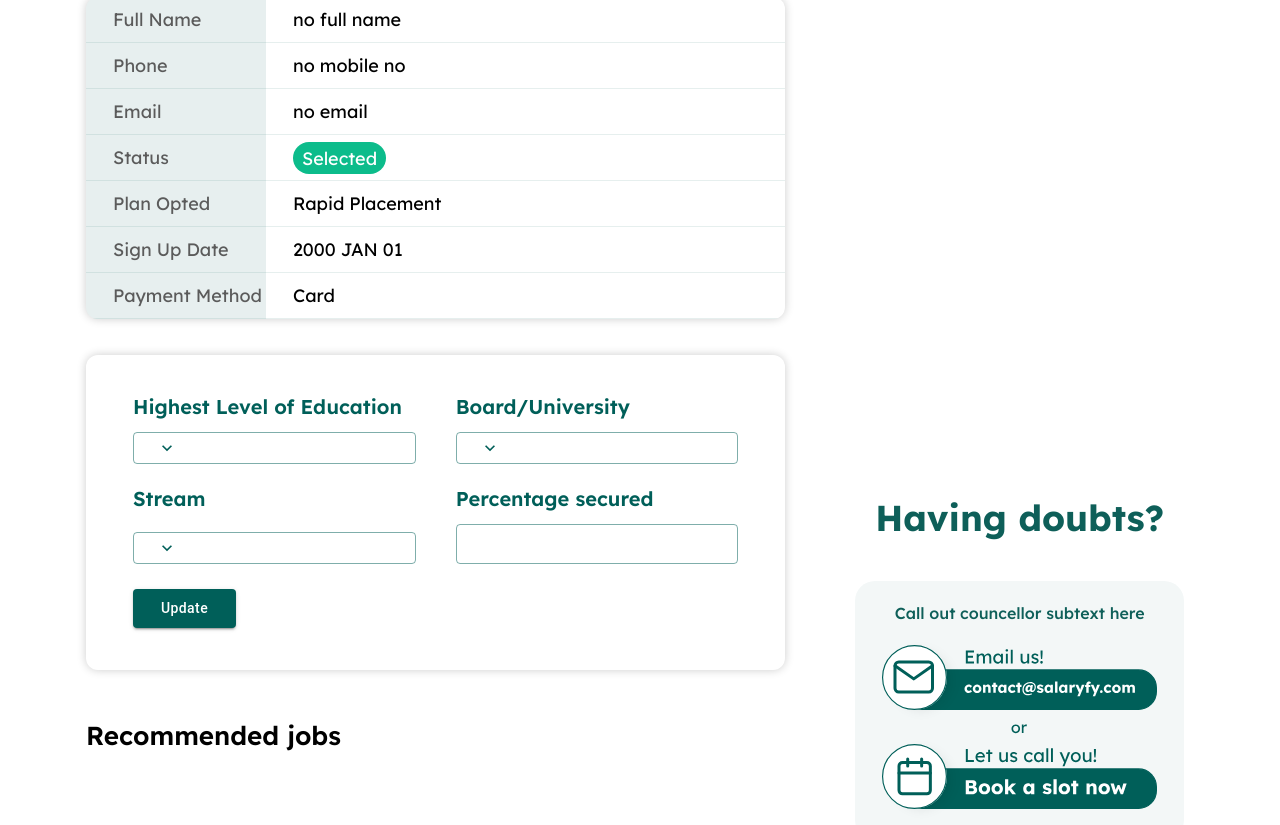
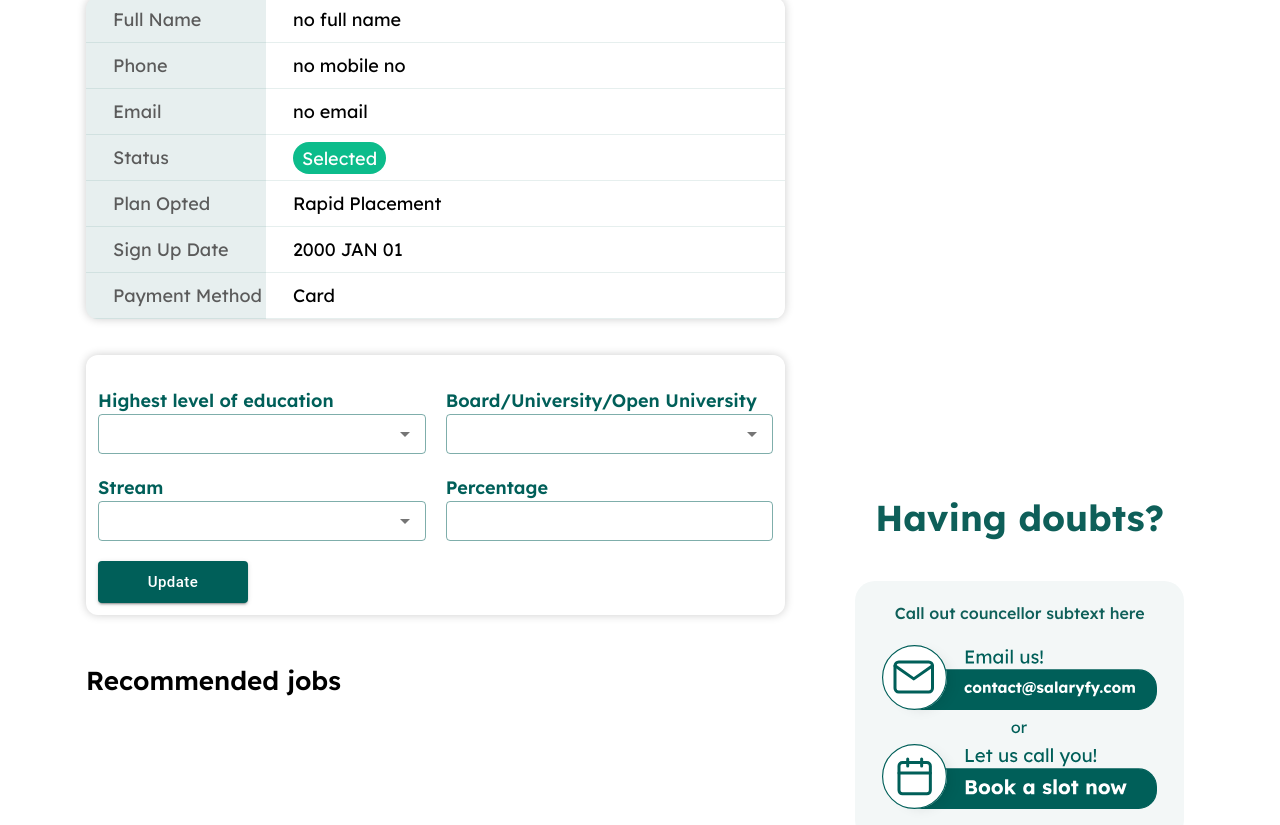
Before and after one commit to mayurkukade/Salaryfy, a React (Vite) app in the folder salaryfy/: page /questionnaire/fresher-dashboard in a window 1280 px wide. Shown: the part 496-1321 px from the top of the page. Built offline with nearby package versions, Linux system fonts and the light colour scheme.

Commit message:
EducationalInfoComponent separated here

```diff
--- a/salaryfy/src/modules/questionnaire/constants/fresher.type.ts
+++ b/salaryfy/src/modules/questionnaire/constants/fresher.type.ts
@@ -4,3 +4,5 @@ export type EducationalSkillsKey = {
   board:                      ItemsKeyType,
   stream:                     ItemsKeyType
 }
+
+export type UserEducationSkill = { highestLevelOfEdu: string | undefined, board: string | undefined, stream: string | undefined, percentage: number | undefined, UserId: string | undefined | null }
--- a/salaryfy/src/modules/questionnaire/pages/fresher-dashboard.page.tsx
+++ b/salaryfy/src/modules/questionnaire/pages/fresher-dashboard.page.tsx
@@ -1,12 +1,10 @@
-import { Button, TextField } from "@mui/material";
-import DropdownMenu from "../../../components/DropdownMenu";
+import { Button } from "@mui/material";
 
-import KeyboardArrowDownIcon from "@mui/icons-material/KeyboardArrowDown";
 import { HavingDoubts } from "../components/having-doubts.component";
 import LenskartImage from "../../../assets/images/lenskart-icon.png";
 import { useDispatch, useSelector } from "react-redux";
 import { AppStoreStateType, RootState } from "../../../store/app.store";
-import { useEffect, useRef, useState } from "react";
+import { ChangeEvent, useEffect, useRef, useState } from "react";
 import { SLICE_NAMES } from "../../../features/slice-names.enum";
 import { CommonUtilities } from "../../../utils/common.utilities";
 import { useLazyGetUserByIdQuery } from "../../../features/api-integration/user-profile/user-profile.slice";
@@ -15,11 +13,19 @@ import { setUserDetails } from "../../../features/reducers/user-details/user-det
 import { useLazyGetUpcomingInterviewsQuery } from "../../../features/api-integration/upcoming-interviews/upcoming-interviews.slice";
 import { useLazyGetJobByIdQuery, useLazyGetRecommendedJobsQuery } from "../../../features/api-integration/jobs-search-slice/jobs-search.slice";
 import { JobsDetailsType } from "../../../features/reducers/job-details/job-details.interface";
-import { useLazyGetProfileQuery, useSaveProfileMutation } from "../../../features/api-integration/profile-qualification/profile-qualification.slice";
 import React from "react";
+import _ from 'lodash';
 import { QuestionnaireHttpClient } from "../services/questionnaire.service";
 import { concatMap } from "rxjs";
+import { EducationalSkillsType, FresherProfileUploadService, INITIAL_EDUCATIONAL_SKILLS } from "../services/fresher-profile-upload.service";
+import { EducationalSkillsKey, UserEducationSkill } from "../constants/fresher.type";
+import { EducationalInfoComponent } from "../components/educational-info.component";
+import { BOARD_LIST, CHANGED_BY, HIGHEST_EDUCATION, STREAM_LIST, STREAM_NOBOARD_LIST } from "../constants/fresher-profile-upload.list";
+import { useLazyGetProfileQuery, useLazyUniversitySuggestionsQuery, useSaveProfileMutation } from "../../../features/api-integration/profile-qualification/profile-qualification.slice";
 
+const initialValue: { value: CHANGED_BY } = {
+  value: CHANGED_BY.SERVER
+};
 interface UpcomingInterviewType {
   date: string,
   interviewDate: string,
@@ -62,27 +68,72 @@ export function FresherDashboard() {
 
   const userId = useSelector((state: RootState) => state.authSlice.userId);
   const userProfile = useSelector((state: AppStoreStateType) => state.root[SLICE_NAMES.USER_DETAILS]);
-  const [profileLevel, setProfileLevel] = useState<ProfileLevelType>({ board: [], highestLevelOfEdu: [], percentage: "", stream: [] });
-  const percentageTextfieldRef = useRef<HTMLInputElement | null>(null);
   const [getLazyUserProfile] = useLazyGetUserByIdQuery();
   const [getLazyUpcomingInterviews] = useLazyGetUpcomingInterviewsQuery();
-  const [getLazyProfile] = useLazyGetProfileQuery();
+  const [getRecommendedJobs] = useLazyGetRecommendedJobsQuery();
   const [saveProfile] = useSaveProfileMutation();
-  const [getRecommendedJobs] = useLazyGetRecommendedJobsQuery();
   const dispatch = useDispatch();
 
+  const [educationalSkills, setEducationalSkills] = useState<EducationalSkillsType>(INITIAL_EDUCATIONAL_SKILLS);
+  const [getUniversities] = useLazyUniversitySuggestionsQuery();
+  const [getProfileEducationalSkills] = useLazyGetProfileQuery();
+
   const httpClient: QuestionnaireHttpClient = new QuestionnaireHttpClient();
-
-  const profileLevelPayload: ProfileLevelType = React.useMemo(() => ({ board: [], highestLevelOfEdu: [], percentage: "", stream: [] }), []);
-
   const [listUpcomingInterviews, setListUpcomingInterviews] = useState<Array<UpcomingInterviewType>>([]);
   const [recommendJobsState, setRecommendJobsState] = useState<Array<JobsDetailsType>>([]);
 
-  function handlePercentageChange(value: string) {
-    // const percentageElement = percentageTextfieldRef.current;
-    // percentageElement
-    profileLevelPayload.percentage = value;
+  const educationalSkillsKey: EducationalSkillsKey = {
+    highestLevelEducation: useState<string | null>(null),
+    board: useState<string | null>(null),
+    stream: useState<string | null>(null),
   }
+
+  const payloadEducationalSkills: EducationalSkillsKey = {
+    highestLevelEducation: useState<string | null>(null),
+    board: useState<string | null>(null),
+    stream: useState<string | null>(null),
+  }
+
+  const educationalSkillsChangedByRef = useRef(initialValue);
+
+  const fresherProfileUploadService = new FresherProfileUploadService();
+
+  useEffect(() => {
+    if (educationalSkillsChangedByRef.current.value === CHANGED_BY.USER) {
+      const selectedHighestEducation = educationalSkills.highestEducationList.find(e => e.selected);
+      switch (selectedHighestEducation?.value) {
+
+        case HIGHEST_EDUCATION.MATRIC:
+          educationalSkillsKey.stream[1](() => null);
+          educationalSkillsKey.board[1](() => null);
+          setEducationalSkills((educationalSkills) => ({ ...educationalSkills, boardList: BOARD_LIST.map(board => ({ ...board, selected: false })), streamList: [] })); break;
+
+        case HIGHEST_EDUCATION.INTER:
+          educationalSkillsKey.stream[1](() => null);
+          educationalSkillsKey.board[1](() => null);
+          setEducationalSkills((educationalSkills) => ({ ...educationalSkills, boardList: BOARD_LIST.map(board => ({ ...board, selected: false })), streamList: STREAM_LIST.map(stream => ({ ...stream, selected: false })) })); break;
+
+        default:
+          setEducationalSkills((educationalSkills) => ({ ...educationalSkills, boardList: [], streamList: STREAM_NOBOARD_LIST.map(stream => ({ ...stream, selected: false })) })); break;
+
+      }
+    }
+
+  }, [educationalSkills.highestEducationList]);
+
+  useEffect(() => {
+    const payload = {
+      highestEducation: educationalSkills.highestEducationList.find((entity) => entity.selected)?.value,
+      board: educationalSkills.boardList.find((entity) => entity.selected)?.value,
+      stream: educationalSkills.streamList.find((entity) => entity.selected)?.value,
+      percentage: educationalSkills.percentage
+    }
+
+    if (!payload.highestEducation) { /** **/ }
+    if (!payload.board) { /** **/ }
+    if (!payload.stream) { /** **/ }
+
+  }, [educationalSkills.highestEducationList.find((entity) => entity.selected)?.value, educationalSkills.boardList.find((entity) => entity.selected)?.value, educationalSkills.streamList.find((entity) => entity.selected)?.value, educationalSkills.percentage]);
 
   async function userIdUpdated() {
     if (!userId) { return; }
@@ -106,51 +157,120 @@ export function FresherDashboard() {
 
     // const { data: { response: profileResponseData } } = await getLazyProfile(userId);
 
-    httpClient.request(getLazyProfile(userId))
-      .pipe( concatMap(async ({ data: { response } }) => response) )
-      .subscribe((profileResponseData) => {
-
-        const updatedProfileLevel = { ...profileLevel };
-        updatedProfileLevel.board.push(profileResponseData.board);
-        updatedProfileLevel.highestLevelOfEdu.push(profileResponseData.highestLevelOfEdu);
-        updatedProfileLevel.stream.push(profileResponseData.stream);
-        updatedProfileLevel.percentage = profileResponseData.percentage;
-
-        setProfileLevel(() => updatedProfileLevel);
-        if (percentageTextfieldRef?.current) {
-          percentageTextfieldRef.current.value = profileResponseData.percentage;
-          profileLevelPayload.percentage = profileResponseData.percentage;
-          console.log(profileLevelPayload);
-        }
-      })
-
     // const { data: { list: responseRecommendJobs } } = await getRecommendedJobs('');
 
     httpClient.request(getRecommendedJobs(''))
-      .pipe( concatMap(async ({ data: { list: response } }) => response) )
-      .subscribe((response)=> setRecommendJobsState(() => response))
-
-  }
-
-  async function onUpdate() {
-    const updateProfileLevelPayload = { ...profileLevel, percentage: profileLevelPayload.percentage };
-    const payload = {
-      highestLevelOfEdu: "10Th",
-      board: "Nagpur",
-      stream: "ENTC",
-      percentage: profileLevelPayload.percentage,
-      UserId: userId,
-    }
-
-    const response = await saveProfile(payload);
-    console.log(response);
+      .pipe(concatMap(async ({ data: { list: response } }) => response))
+      .subscribe((response) => setRecommendJobsState(() => response))
 
   }
 
   useEffect(() => {
     userIdUpdated();
+    if (!userId) { return; }
+    fetchEducationalSkills(userId);
   }, [userId]);
 
+  function fetchEducationalSkills(userId: string) {
+    httpClient.request(getProfileEducationalSkills(userId))
+      .pipe(
+        concatMap(async ({ data: { response } }) => response)
+      )
+      .subscribe((response: UserEducationSkill) => {
+        educationalSkillsChangedByRef.current.value = CHANGED_BY.SERVER;
+        if (response?.highestLevelOfEdu) {
+          onHighestLevelEducationChangeHandler(response.highestLevelOfEdu, CHANGED_BY.SERVER);
+
+
+          educationalSkillsKey.highestLevelEducation[1](() => response.highestLevelOfEdu || null);
+          payloadEducationalSkills.highestLevelEducation[1](() => response.highestLevelOfEdu || null);
+        }
+        if (response?.board) {
+          onBoardUniversityChangeHandler(response.board)
+          educationalSkillsKey.board[1](() => response.board || null);
+          payloadEducationalSkills.board[1](() => response.board || null);
+        }
+
+        if (response?.stream) {
+          onStreamChangeHandler(response.stream);
+          educationalSkillsKey.stream[1](() => response.stream || null);
+          payloadEducationalSkills.stream[1](() => response.stream || null);
+        }
+
+        if (response?.percentage) {
+          onPercentageChangeHandler$(response.percentage.toString());
+        }
+
+        console.log(response);
+      })
+  }
+
+  function onHighestLevelEducationChangeHandler(value: string | null, changedBy: CHANGED_BY) {
+    educationalSkillsChangedByRef.current.value = changedBy;
+    if (value) {
+      educationalSkillsKey.highestLevelEducation[1](() => value);
+      payloadEducationalSkills.highestLevelEducation[1](() => value);
+      setEducationalSkills((educationalSkills) => fresherProfileUploadService.onHighestLevelEducationChange(educationalSkills, value));
+    }
+  }
+
+  function onBoardUniversityFieldInput(value: string) {
+    const selectedHighestEducation = educationalSkills.highestEducationList.find(e => e.selected);
+    if (selectedHighestEducation?.value !== HIGHEST_EDUCATION.MATRIC && selectedHighestEducation?.value !== HIGHEST_EDUCATION.INTER) {
+
+      httpClient.request(getUniversities(value))
+        .pipe(
+          concatMap(async ({ data: { list: response } }) => (response?.map((entity: Record<string, string>) => entity.board_University) || [])),
+        )
+        .subscribe(
+          (universitiesList: string[]) => setEducationalSkills((educationalSkills) => ({ ...educationalSkills, boardList: universitiesList.map((university: string) => ({ code: university, value: university, selected: false })) }))
+        )
+    }
+  }
+
+  function onBoardUniversityChangeHandler(value: string | null) {
+    if (value) {
+      educationalSkillsKey.board[1](() => value);
+      payloadEducationalSkills.board[1](() => value);
+      setEducationalSkills((educationalSkills) => fresherProfileUploadService.onBoardListChange(educationalSkills, value));
+    }
+  }
+
+  function onStreamChangeHandler(value: string | null) {
+    if (value) {
+      educationalSkillsKey.stream[1](() => value);
+      payloadEducationalSkills.stream[1](() => value);
+      setEducationalSkills((educationalSkills) => fresherProfileUploadService.onStreamListChange(educationalSkills, value));
+    }
+  }
+
+  function onPercentageChangeHandler({ target: { value } }: ChangeEvent<HTMLInputElement>) {
+    if (!/^[0-9]{0,3}$/gi.test(value)) { return; }
+    onPercentageChangeHandler$(value)
+    setEducationalSkills((educationalSkills) => ({ ...educationalSkills, percentage: Number(value) }))
+  }
+
+  function onPercentageChangeHandler$(value: string) {
+    setEducationalSkills((educationalSkills) => ({ ...educationalSkills, percentage: Number(value) }))
+  }
+
+  async function onSaveFresherInfo() {
+
+    const payload: UserEducationSkill = {
+      highestLevelOfEdu: educationalSkillsKey.highestLevelEducation[0] || undefined,
+      board: educationalSkillsKey.board[0] || undefined,
+      stream: educationalSkillsKey.stream[0] || undefined,
+      percentage: (_.inRange(educationalSkills.percentage, 0, 101)) ? educationalSkills.percentage : undefined,
+      UserId: userId
+    }
+
+    if (payload.highestLevelOfEdu === HIGHEST_EDUCATION.MATRIC) { payload.stream = null; }
+    else { if (Object.values(payload).includes(undefined)) { return; } }
+
+    console.log(payload);
+
+    httpClient.request(saveProfile(payload)).subscribe((response) => console.log({ response }))
+  }
 
   return (
     <div className="container mx-auto">
@@ -194,7 +314,7 @@ export function FresherDashboard() {
 
           {/* Education Details Section*/}
           <div style={{ boxShadow: "0 0 10px rgb(0, 0, 0, 0.2)" }} className="rounded-xl mb-[2em] p-3">
-            <div className="p-2 md:grid md:grid-cols-[1fr,1fr] md:[&>*]:mx-[2em] md:[&>*]:my-[1em] md:p-[1.5em] [&>*]:flex [&>*]:flex-col [&>*]:justify-between">
+            {/* <div className="p-2 md:grid md:grid-cols-[1fr,1fr] md:[&>*]:mx-[2em] md:[&>*]:my-[1em] md:p-[1.5em] [&>*]:flex [&>*]:flex-col [&>*]:justify-between">
               <div>
                 <div className="mb-[0.5em] text-[2em] text-[#005F59] font-semibold">Highest Level of Education</div><DropdownMenu label={profileLevel.highestLevelOfEdu[0] || ''} options={profileLevel.highestLevelOfEdu} endIcon={<KeyboardArrowDownIcon />} />
               </div>
@@ -211,7 +331,12 @@ export function FresherDashboard() {
             </div>
             <div className="mr-[50px] ms-[3.5em] mb-[3em] flex justify-center md:justify-start">
               <Button variant="contained" onClick={onUpdate} sx={{ padding: "0.5em 2em" }}>Update</Button>
-            </div>
+            </div> */}
+
+            {/* <EducationalInfoComponent   /> */}
+            <EducationalInfoComponent educationalSkills={educationalSkills} educationalSkillsKey={educationalSkillsKey} onHighestLevelEducationChangeHandler={onHighestLevelEducationChangeHandler} onBoardUniversityFieldInput={onBoardUniversityFieldInput} onBoardUniversityChangeHandler={onBoardUniversityChangeHandler} onStreamChangeHandler={onStreamChangeHandler} onPercentageChangeHandler={onPercentageChangeHandler} />
+            <Button style={{ minWidth: "10em" }} size="large" variant="contained" onClick={onSaveFresherInfo} >Update</Button>
+
           </div>
 
           {/* Recommended Jobs Section Heading*/}
--- a/salaryfy/src/modules/questionnaire/pages/fresher-profile-upload.page.tsx
+++ b/salaryfy/src/modules/questionnaire/pages/fresher-profile-upload.page.tsx
@@ -15,9 +15,8 @@ import { BOARD_LIST, CHANGED_BY, HIGHEST_EDUCATION, STREAM_LIST, STREAM_NOBOARD_
 import { useLazyGetProfileQuery, useLazyUniversitySuggestionsQuery, useSaveProfileMutation } from "../../../features/api-integration/profile-qualification/profile-qualification.slice";
 import _ from 'lodash';
 import { EducationalInfoComponent } from "../components/educational-info.component";
-import { EducationalSkillsKey } from "../constants/fresher.type";
+import { EducationalSkillsKey, UserEducationSkill } from "../constants/fresher.type";
 
-type UserEducationSkill = { highestLevelOfEdu: string | undefined, board: string | undefined, stream: string | undefined, percentage: number | undefined, UserId: string | undefined | null }
 const initialValue: { value: CHANGED_BY } = {
   value: CHANGED_BY.SERVER
 };
```
